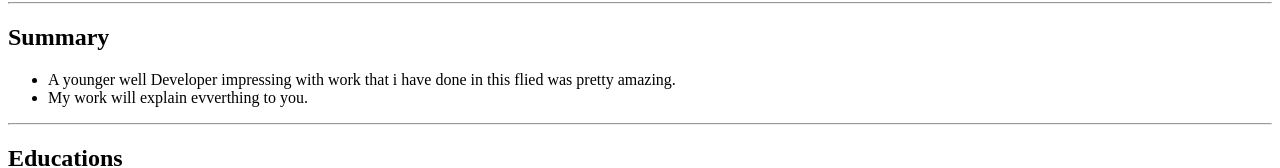
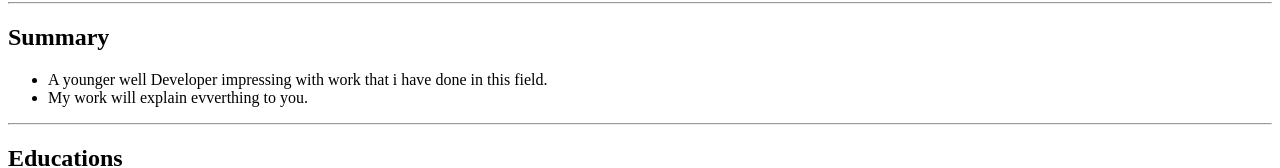
Before and after one commit to neeru2303/My-Resume, a plain HTML site: page index.html in a window 1280 px wide. Shown: the part 324-492 px from the top of the page. Drawn offline with Linux system fonts and the light colour scheme.

Commit message:
Update index.html

```diff
--- a/index.html
+++ b/index.html
@@ -15,7 +15,7 @@
     <ul>
       <li>
         A younger well Developer impressing with work that i have done in this
-        flied was pretty amazing.
+        field.
       </li>
       <li>My work will explain evverthing to you.</li>
     </ul>
```
